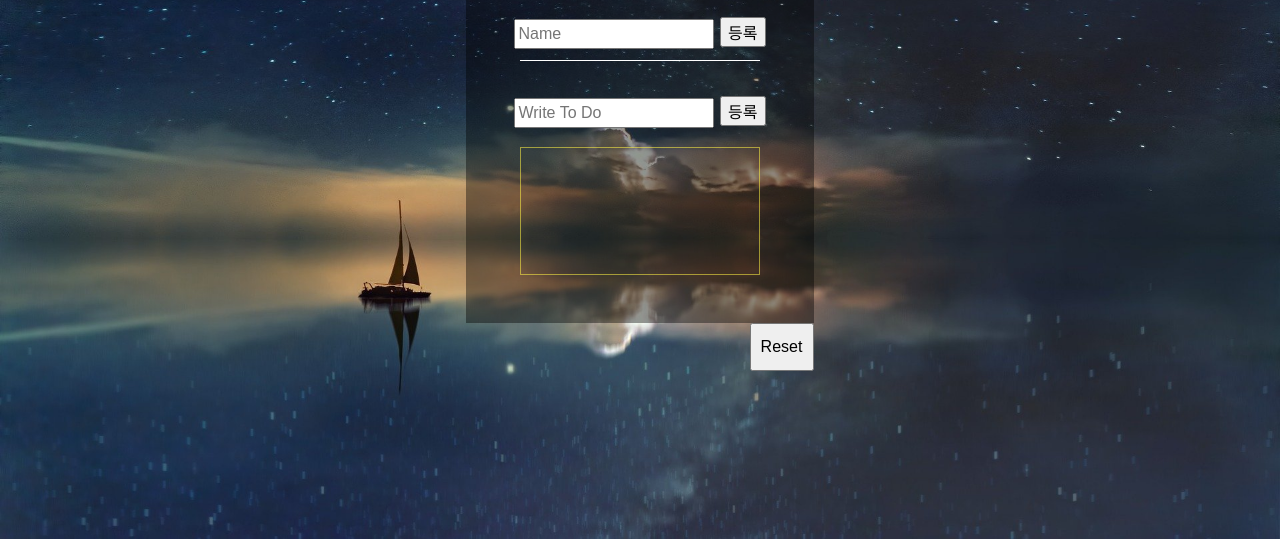
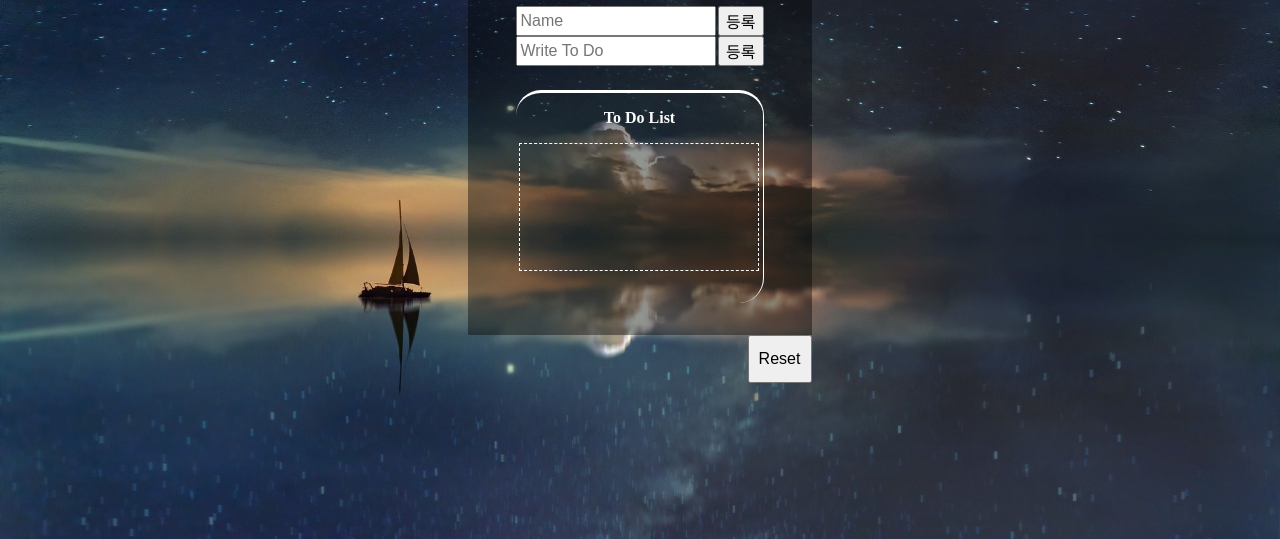
Before and after one commit to dlwlsdn201/ToDoList, a plain HTML site: page index.html in a window 1280 px wide. Shown: the part 261-800 px from the top of the page. Drawn offline with Linux system fonts and the light colour scheme.

Commit message:
[Fix] 밑줄 애니메이션 | [etc] list border 추가.  closed #19_

```diff
--- a/css/index.css
+++ b/css/index.css
@@ -55,14 +55,7 @@ body{
 
 }
 
-.ToDoList{
-    box-sizing: border-box;
-    border: 1px solid rgba(255, 243, 68, 0.548);
-    width: 15em;
-    min-height : 8em;
-    height : auto;
-    padding : 1em 1.2em;
-}
+
 input{
     font-size: 1em;
     height: 1.5em;
@@ -83,7 +76,9 @@ ul{
 }
 
 form{
-    margin: 0.2em 0;
+    display: flex;
+    align-items: center;
+    margin:  0;
     padding: 0;
     width: auto;
 }
@@ -96,7 +91,7 @@ form{
     animation: fadeIn3 1.5s forwards;
 }
 
-.underline{
+.On{
     height: 0;
     margin: 0;
     padding: 0;
@@ -125,7 +120,7 @@ button{
         width: 0;
     }100%{
         display: block;
-        width: 15em;
+        width: 10em;
     }
 }
 
@@ -159,3 +154,27 @@ button{
     width: 4em;
     align-self: flex-end;
 }
+
+.toDoList-Wrapper{
+    display: flex;
+    flex-flow: column nowrap;
+    align-items: center;
+    justify-content: center;
+    margin-top : 1.5em;
+    width: 100%;
+    border-top-left-radius: 25px;
+    border-top-right-radius: 25px;
+    border-right: 1px solid white;
+    border-bottom-right-radius: 25px;
+    border-top: 3px solid white;
+    padding: 1em 0;
+}
+
+.toDoList{
+    box-sizing: border-box;
+    border: 1px dashed;
+    width: 15em;
+    min-height : 8em;
+    height : auto;
+    padding : 1em 1.2em;
+}
--- a/index.html
+++ b/index.html
@@ -21,14 +21,16 @@
                 <button class="userBtn" id="inputBtn">등록</button>
             </form>
             <h4 class="js-Greeting"id="js-Greeting"></h4>
-            <div class="underline"></div>
+            <div class="underline Off"></div>
             <form class="toDoForm" id="js-toDoForm">
                 <input type="text" id="toDo" placeholder="Write To Do" class="toDoInput"/>
                 <button class="inputBtn" id="inputBtn">등록</button>
             </form>
-            <ul class="ToDoList" id="toDoList">
-
-            </ul>
+            <div class="toDoList-Wrapper">
+                <strong>To Do List</strong>
+                <ul class="toDoList" id="toDoList">
+                </ul>
+            </div>
         </div>
         <button class="resetBtn" id="resetBtn">Reset</button>
     </div>
--- a/js/greeting.js
+++ b/js/greeting.js
@@ -1,7 +1,8 @@
 const FORM = document.querySelector('#js-UserForm'),
 INPUT = FORM.querySelector("input"),
 GREETING = document.querySelector('#js-Greeting'),
-WRAPPER = document.querySelector('#wrapper');
+WRAPPER = document.querySelector('#wrapper'),
+LINE = document.querySelector(".underline");
 
 
 const userKey = 'currentUser',
@@ -38,6 +39,8 @@ drawGreeting = (text) => {
     WRAPPER.removeChild(FORM);
     GREETING.classList.add(SHOWING);
     GREETING.classList.add('fadein');
+    LINE.classList.remove('Off');
+    LINE.classList.add('On');
     GREETING.style.display="block";
     GREETING.innerText = `어서오세요. ${text} 님!`;
 }
```
